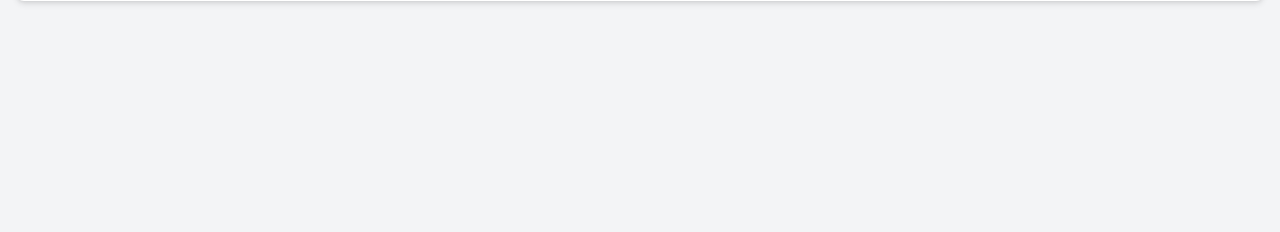
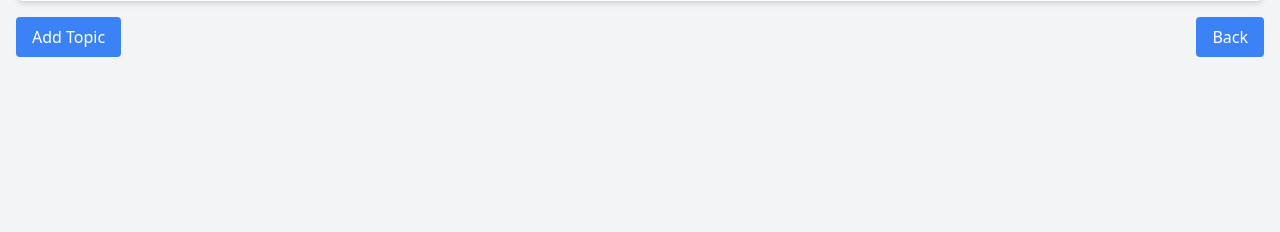
Before and after one commit to lanshark/topic_engine, a Django app: page /topics/ in a window 1280 px wide. Shown: the part 280-512 px from the top of the page. Run offline with Django 4.2, Linux system fonts and the light colour scheme; data comes from the database, SQL or seed files in the repository; parts of the project's set-up code (start-up, migrations or seed data) failed here and were passed over; some libraries are stand-ins or nearby versions.

Commit message:
Add Back Button, Links to Create Actions

```diff
--- a/templates/core/all_articles.html
+++ b/templates/core/all_articles.html
@@ -60,6 +60,10 @@
         </table>
     </div>
 
+    <div class="mt-4 flex justify-between">
+        <a href="/" class="px-4 py-2 bg-blue-500 text-white rounded hover:bg-blue-600">Back</a>
+    </div>
+
     {% if is_paginated %}
     <div class="mt-4 flex justify-between">
         {% if page_obj.has_previous %}
--- a/templates/core/modelconfig_list.html
+++ b/templates/core/modelconfig_list.html
@@ -69,6 +69,11 @@
         </table>
     </div>
 
+    <div class="mt-4 flex justify-between">
+        <a href="/modelconfigs/create/" class="px-4 py-2 bg-blue-500 text-white rounded hover:bg-blue-600">Add Model Config</a>
+        <a href="/" class="px-4 py-2 bg-blue-500 text-white rounded hover:bg-blue-600">Back</a>
+    </div>
+
     {% if is_paginated %}
     <div class="mt-4 flex justify-between">
         {% if page_obj.has_previous %}
--- a/templates/core/source_list.html
+++ b/templates/core/source_list.html
@@ -52,6 +52,11 @@
         </table>
     </div>
 
+    <div class="mt-4 flex justify-between">
+        <a href="/sources/create/" class="px-4 py-2 bg-blue-500 text-white rounded hover:bg-blue-600">Add Source</a>
+        <a href="/" class="px-4 py-2 bg-blue-500 text-white rounded hover:bg-blue-600">Back</a>
+    </div>
+
     {% if is_paginated %}
     <div class="mt-4 flex justify-between">
         {% if page_obj.has_previous %}
--- a/templates/topics/topic_detail.html
+++ b/templates/topics/topic_detail.html
@@ -45,5 +45,8 @@
             </tbody>
         </table>
     </div>
+    <div class="mt-4 flex justify-between">
+        <a href="/" class="px-4 py-2 bg-blue-500 text-white rounded hover:bg-blue-600">Back</a>
+    </div>
 </div>
 {% endblock %}
--- a/templates/topics/topic_list.html
+++ b/templates/topics/topic_list.html
@@ -19,7 +19,7 @@
                 {% for topic in topic_list %}
                 <tr class="hover:bg-gray-50 dark:hover:bg-gray-700">
                     <td class="px-6 py-2">
-                        {{ topic.name }}
+                        <a href="/topics/{{ topic.slug }}" >{{ topic.name }}</a>
                     </td>
                     <td class="px-6 py-2">
                         {{ topic.description }}
@@ -34,6 +34,11 @@
                 {% endfor %}
             </tbody>
         </table>
+    </div>
+
+    <div class="mt-4 flex justify-between">
+        <a href="/topics/create/" class="px-4 py-2 bg-blue-500 text-white rounded hover:bg-blue-600">Add Topic</a>
+        <a href="/" class="px-4 py-2 bg-blue-500 text-white rounded hover:bg-blue-600">Back</a>
     </div>
 
     {% if is_paginated %}
```
